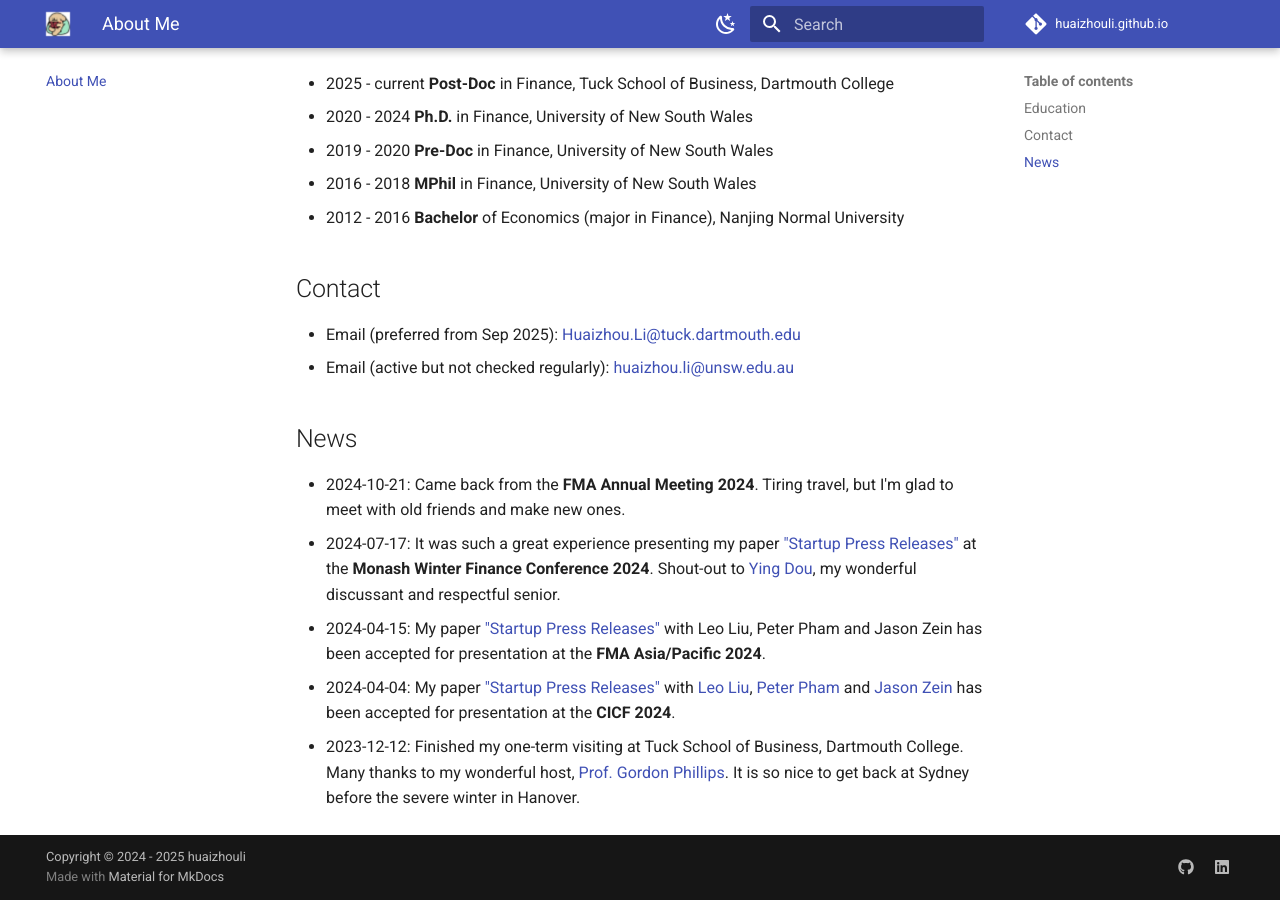
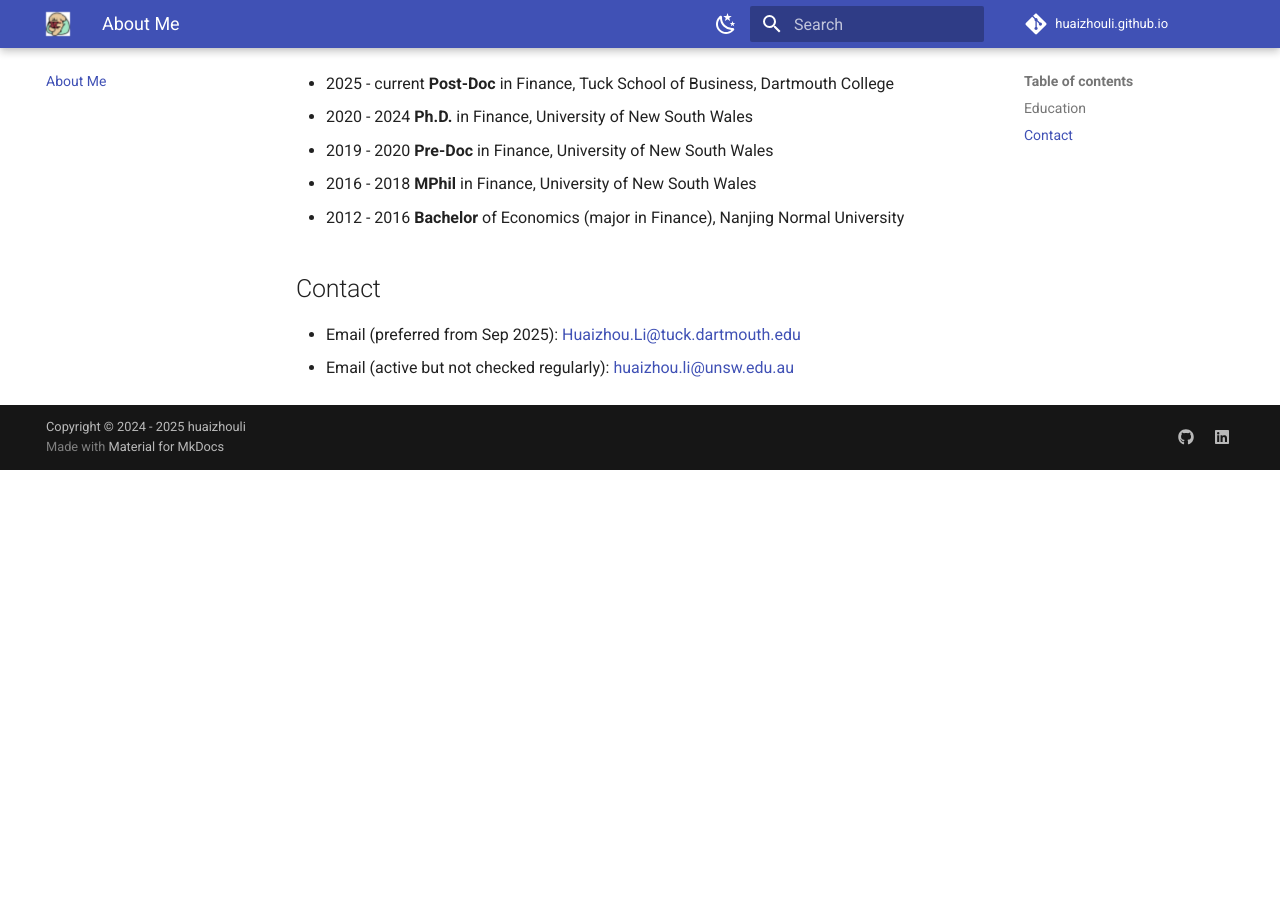
Before and after one commit to huaizhouli/huaizhouli.github.io, an MkDocs documentation site: the page built from docs/index.md, in a window 1280 px wide and 900 px high, scrolled down 556 px. Built offline with MkDocs 1.6.1 and Material for MkDocs 9.7.7, drawn with Linux system fonts in a browser that asks for light colours; comment, search, counter and statistics services are not loaded; after the commit the page ends 1026 px from its top, so only the background shows below that.

Commit message:
Update index.md

```diff
--- a/docs/index.md
+++ b/docs/index.md
@@ -34,10 +34,12 @@
 - Email (preferred from Sep 2025): [Huaizhou.Li@tuck.dartmouth.edu](mailto:Huaizhou.Li@tuck.dartmouth.edu)
 - Email (active but not checked regularly): [huaizhou.li@unsw.edu.au](mailto:huaizhou.li@unsw.edu.au)
 
-## News
+<!-- ## News
+
 
 - 2024-10-21: Came back from the **FMA Annual Meeting 2024**. Tiring travel, but I'm glad to meet with old friends and make new ones.
 - 2024-07-17: It was such a great experience presenting my paper ["Startup Press Releases"]() at the **Monash Winter Finance Conference 2024**. Shout-out to [Ying Dou](https://research.monash.edu/en/persons/ying-dou), my wonderful discussant and respectful senior.
 - 2024-04-15: My paper ["Startup Press Releases"]() with Leo Liu, Peter Pham and Jason Zein has been accepted for presentation at the **FMA Asia/Pacific 2024**.
 - 2024-04-04: My paper ["Startup Press Releases"]() with [Leo Liu](https://leoliu0.github.io/), [Peter Pham](https://sites.google.com/view/peterkienpham/home) and [Jason Zein](https://www.jasonzein.com/) has been accepted for presentation at the **CICF 2024**.
 - 2023-12-12: Finished my one-term visiting at Tuck School of Business, Dartmouth College. Many thanks to my wonderful host, [Prof. Gordon Phillips](https://facultynew.tuck.dartmouth.edu/gordon-phillips/). It is so nice to get back at Sydney before the severe winter in Hanover.
+ -->
```
